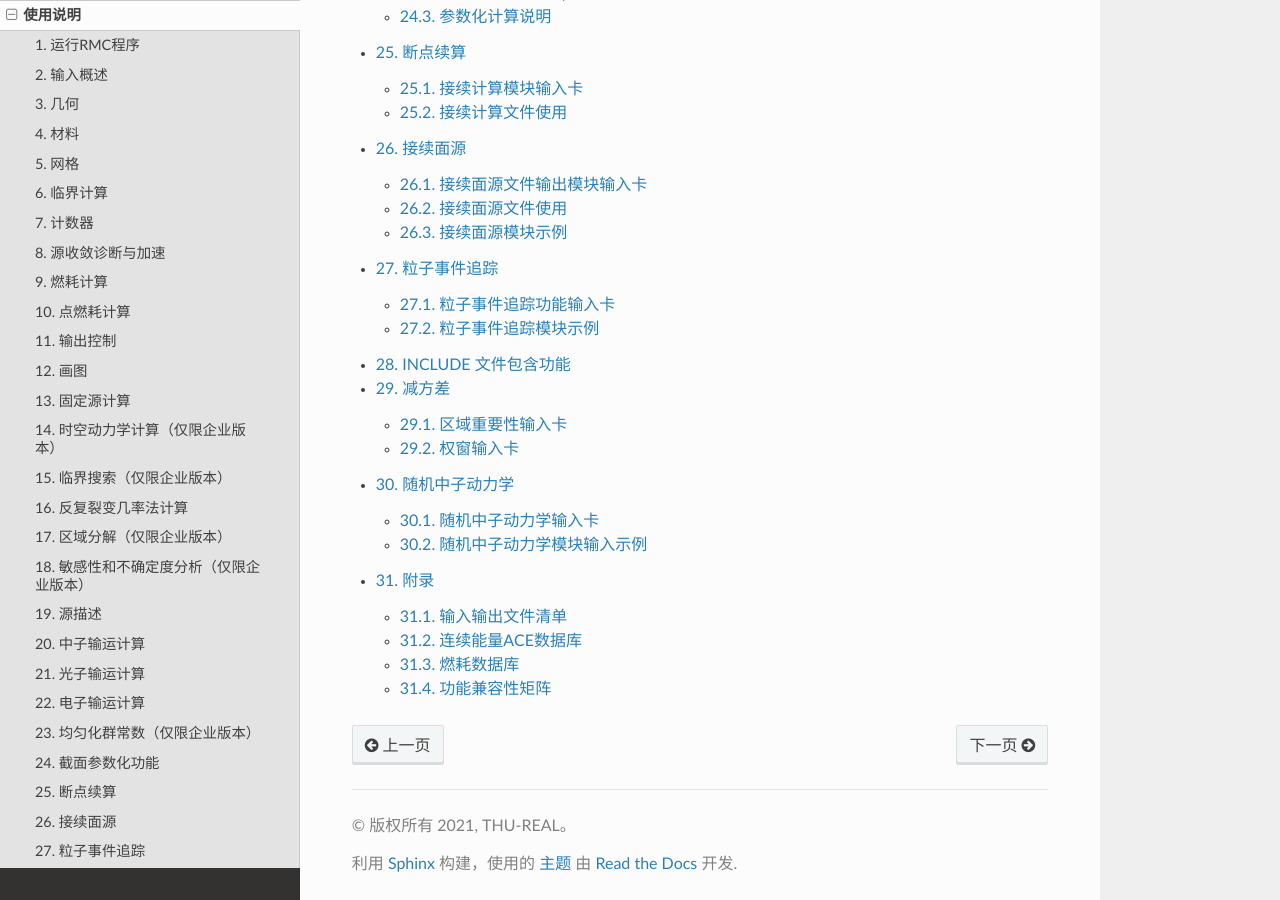
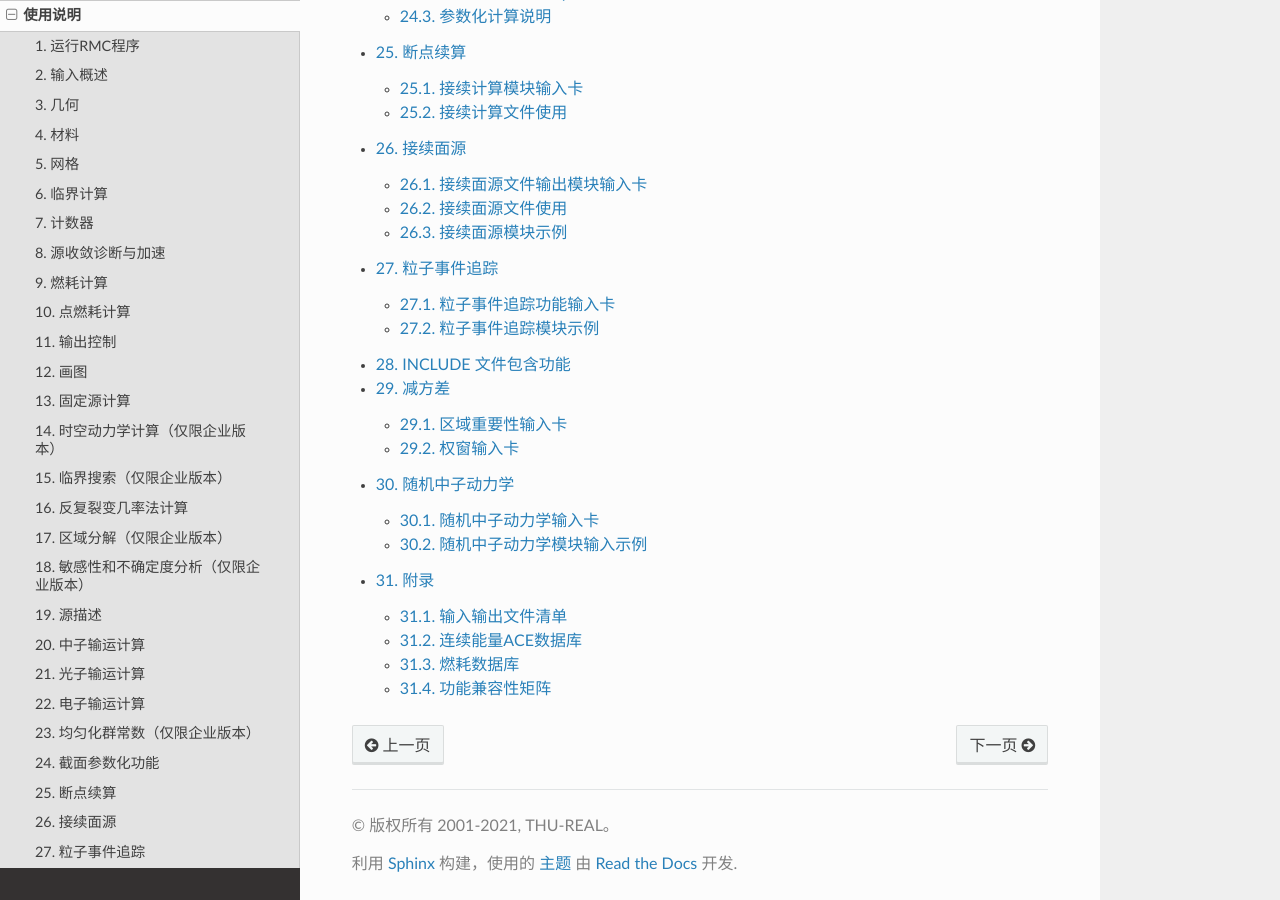
Before and after one commit to thu-real/RMC_User_Manual, a Sphinx documentation site: the page built from docs/source/usersguide/index.rst, in a window 1280 px wide and 900 px high, scrolled down 3271 px. Built offline with Sphinx 7.4.7 and the Read the Docs theme 2.0.0, drawn with Linux system fonts in a browser that asks for light colours; pages that are not in the unit, such as notebooks, are missing from menus; some of the changed lines change nothing that is shown.

Commit message:
RMC user manual update at 2021-06-24 22:01:53

```diff
--- a/docs/source/conf.py
+++ b/docs/source/conf.py
@@ -58,7 +58,7 @@
 
 # General information about the project.
 project = u'RMC'
-copyright = u'{}, THU-REAL'.format(time.strftime("%Y"))
+copyright = u'2001-{}, THU-REAL'.format(time.strftime("%Y"))
 author = u'THU-REAL'
 
 # The version info for the project you're documenting, acts as replacement for
@@ -66,12 +66,7 @@
 # built documents.
 #
 # The full version, including alpha/beta/rc tags.
-with io.open("../../src/Version.h", encoding='utf-8') as fh:
-    for line in fh.readlines():
-        if "CODE_VERSION" in line:
-           release = line.split()[-1].strip('"')
-# The short X.Y version.
-version = '{}.{}'.format(release.split('.')[0], release.split('.')[1])
+version = "3.5"
 
 # The language for content autogenerated by Sphinx. Refer to documentation
 # for a list of supported languages.
```
